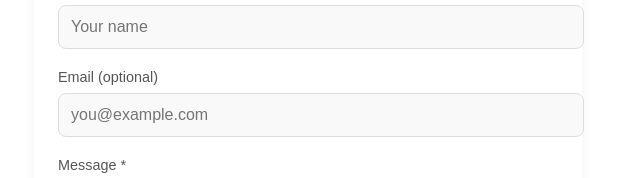
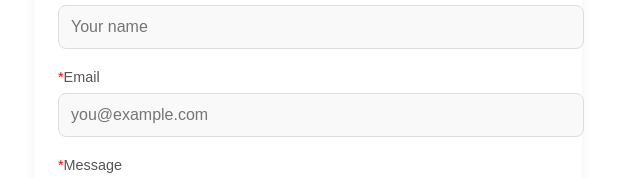
Before and after one commit to bcballesteros/contact-form, a plain HTML site: page index.html in a window 1280 px wide. Shown: the part 139-317 px from the top of the page, 332-972 px from the left. Drawn offline with Linux system fonts and the light colour scheme.

Commit message:
Update index.html

```diff
--- a/index.html
+++ b/index.html
@@ -82,10 +82,10 @@
     <label for="name">Name (optional)</label>
     <input type="text" id="name" name="name" placeholder="Your name">
 
-    <label for="email">Email (optional)</label>
+    <label for="email"><font color="#FF0000">*</font>Email</label>
     <input type="email" id="email" name="email" placeholder="you@example.com">
 
-    <label for="message">Message *</label>
+    <label for="message"><font color="#FF0000">*</font>Message</label>
     <textarea id="message" name="message" required placeholder="Type your message here..."></textarea>
 
     <button type="submit">Send Message</button>
```
